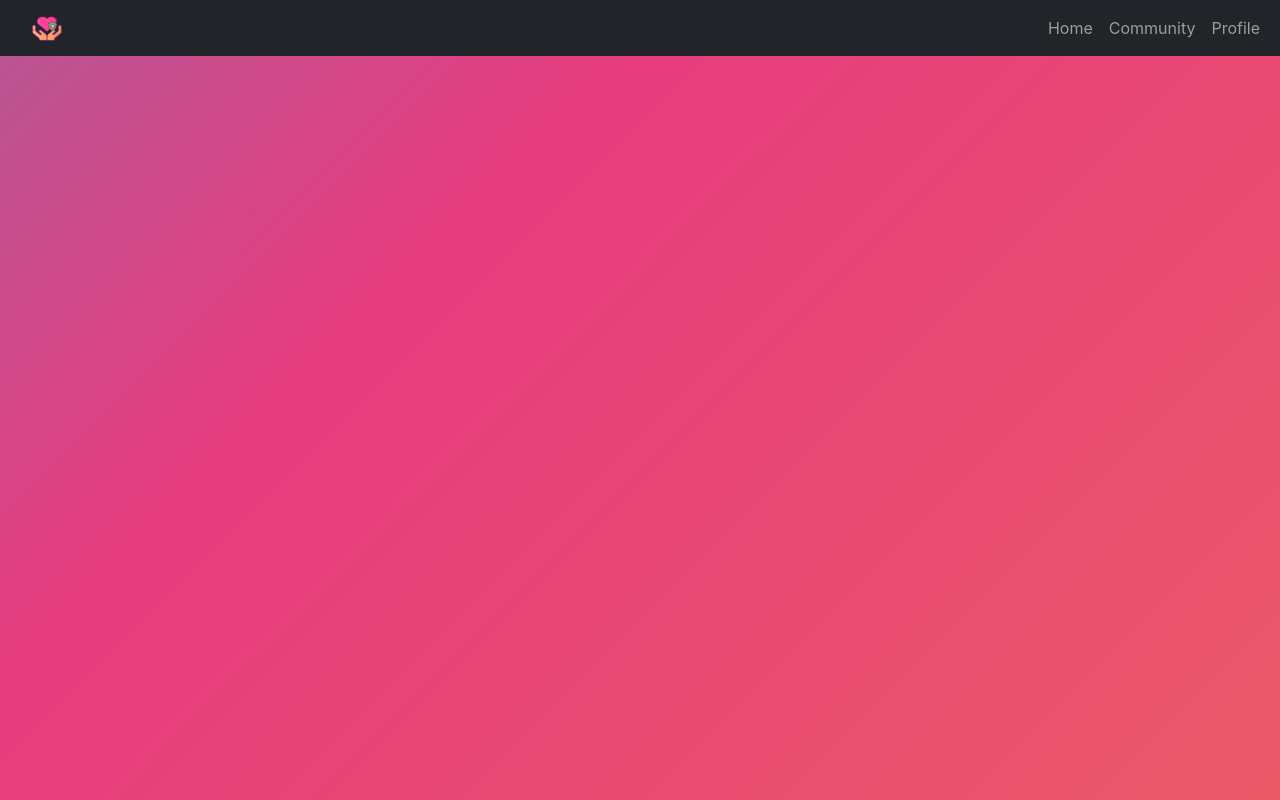
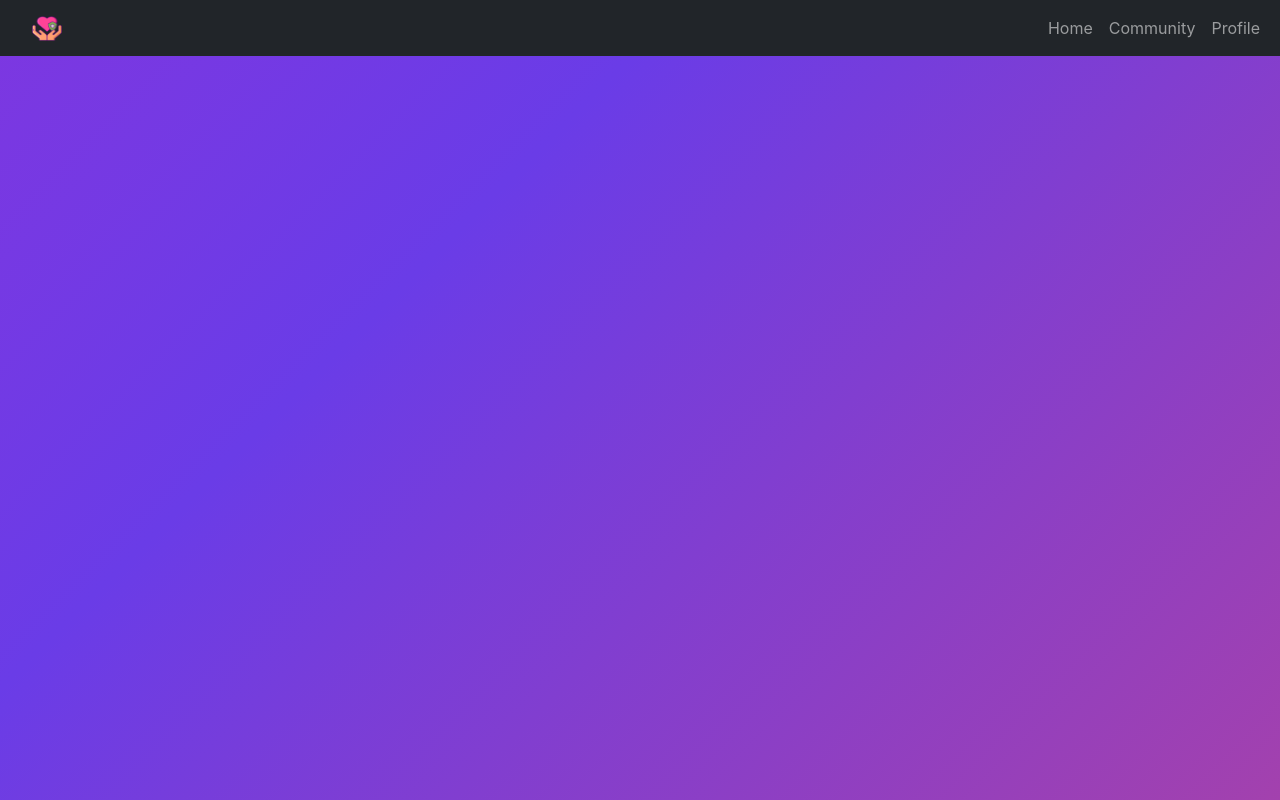
Before and after one commit to HOTSONHONET/Project-Odysseus, a React (Create React App) app: page /profile in a window 1280 px wide. Built offline with nearby package versions, Linux system fonts and the light colour scheme.

Commit message:
added .vscode in .gitignore

```diff
--- a/src/App.scss
+++ b/src/App.scss
@@ -1,5 +1,5 @@
 body {
-  background: linear-gradient(-45deg, #ee7752, #e73c7e, #23a6d5, #23d5ab);
+  background: linear-gradient(-45deg, #db4675, #6a3ce7, #b728cd, #23d5ab);
   background-size: 400% 400%;
   animation: gradient 15s ease infinite;
   height: 100vh;
@@ -21,6 +21,7 @@
   direction: row;
   justify-content: center;
   align-items: center;
+  font-size: 1em;
 }
 
 .formdiv {
```
Also changed, not shown: 1 other file (tests, documents, lock files or other folders).
